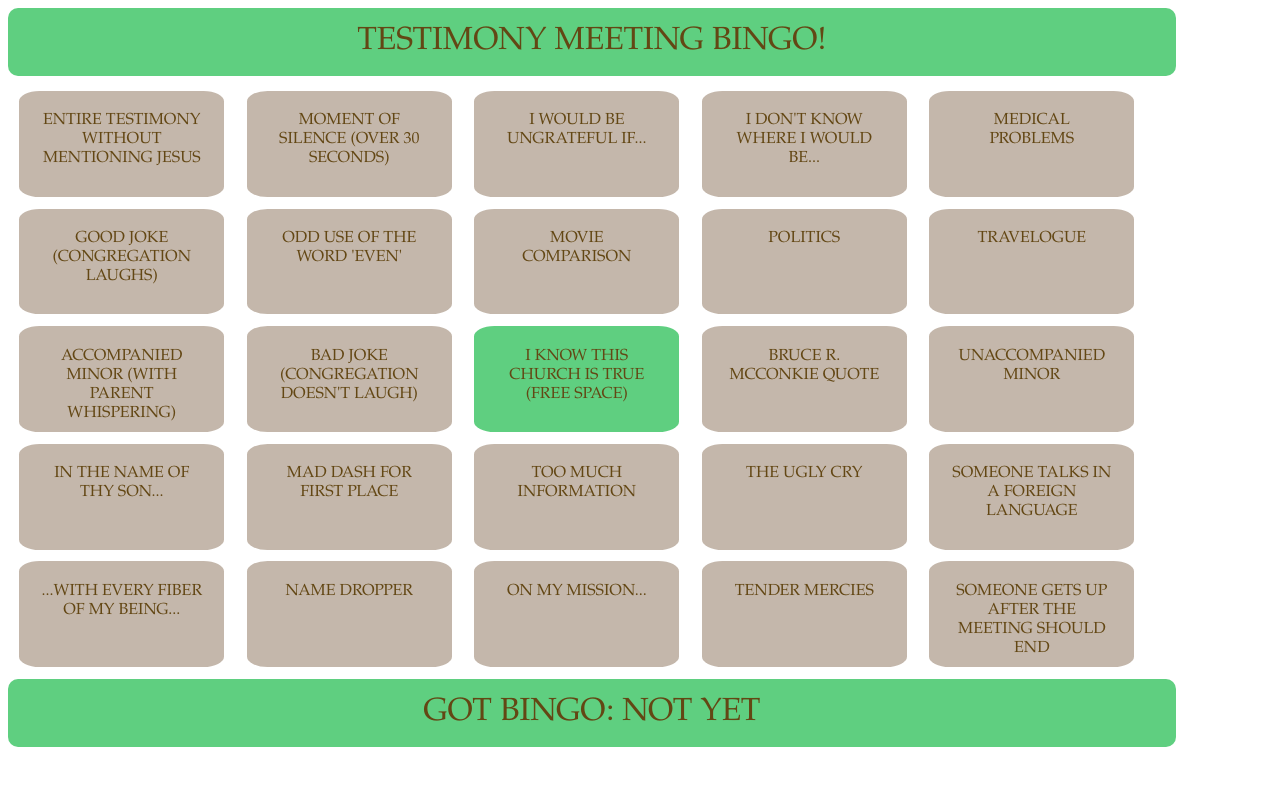
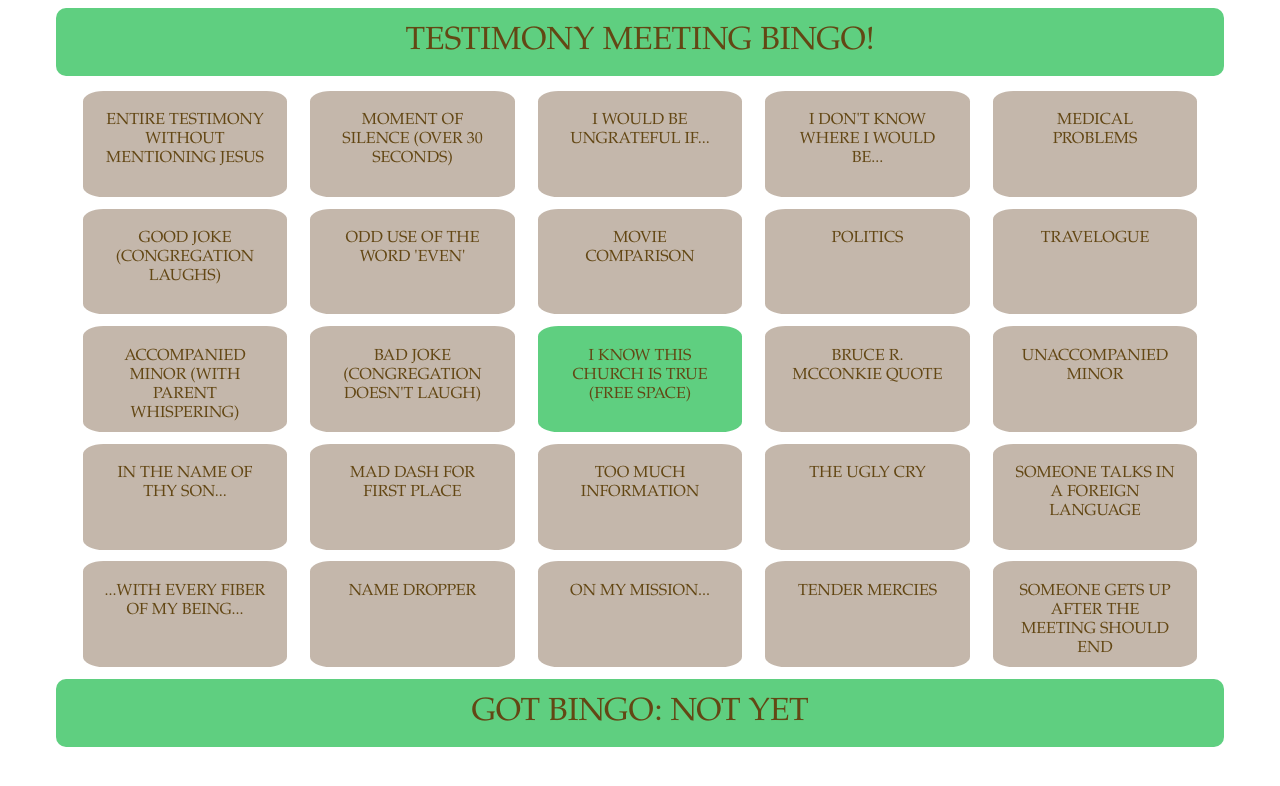
Before and after one commit to TheRedBerrys/testimonybingo, a plain HTML site: page index.html in a window 1280 px wide. Drawn offline with Linux system fonts and the light colour scheme.

Commit message:
Formatting

```diff
--- a/index.html
+++ b/index.html
@@ -3,7 +3,7 @@
 		<title>Testimony Bingo!</title>
 		<link href="main.css" rel="stylesheet" type="text/css">
 	</head>
-	<body bg-color="#faf8ef">
+	<body bg-color="#gray">
 		<div class="header-footer">
 			Testimony Meeting Bingo!
 		</div>
--- a/main.css
+++ b/main.css
@@ -8,11 +8,15 @@
 	text-align: center;
 	text-transform: uppercase;
 	padding: 15px;
+	margin-left: auto;
+	margin-right: auto;
 }
 
 .grid-container {
 	width: 90%;
 	height: 75%;
+	margin-left: auto;
+	margin-right: auto;
 }
 
 .grid-row {
```
